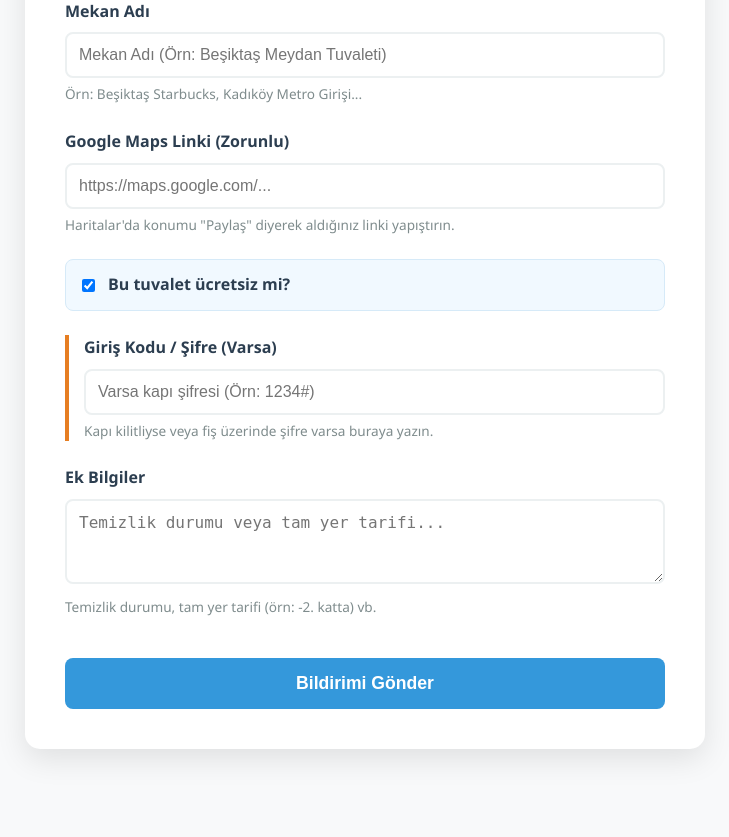
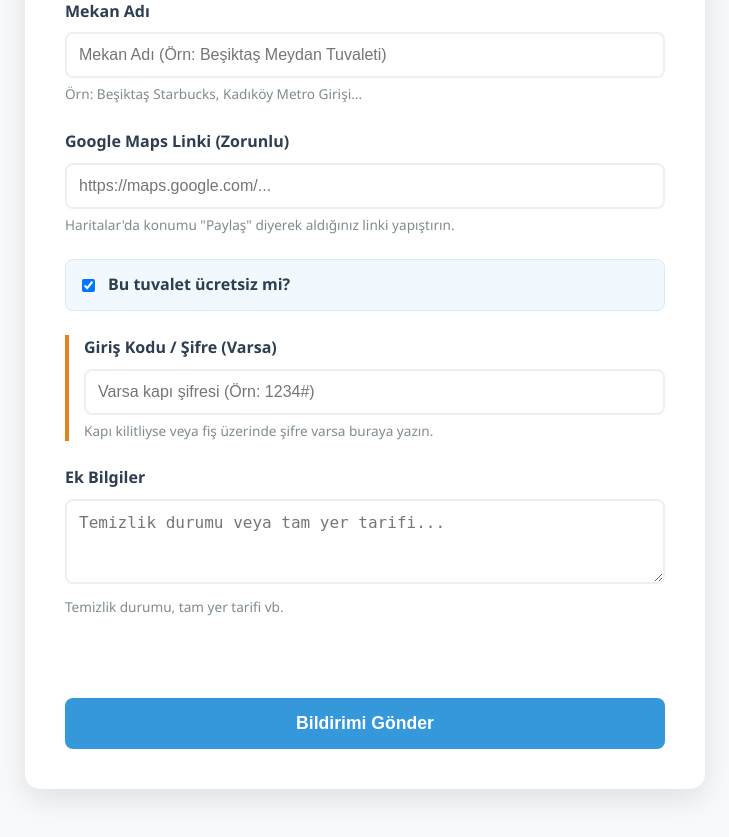
Before and after one commit to Bisbilge/freetoilets, a Django app: page /report/ in a window 1280 px wide. Shown: the part 194-1031 px from the top of the page, without its empty margins (275-1004 px from the left). Before the commit the page ends 953 px from the top, so only its background shows below. Run offline with Django 5.2, Linux system fonts and the light colour scheme; some libraries are stand-ins or nearby versions.

Commit message:
security: reCAPTCHA integration completed

```diff
--- a/requirements.txt
+++ b/requirements.txt
@@ -3,6 +3,7 @@ certifi==2026.1.4
 charset-normalizer==3.4.4
 dj-database-url==3.1.2
 Django==6.0.2
+django-recaptcha==4.1.0
 django-simple-history==3.11.0
 idna==3.11
 psycopg2-binary==2.9.11
--- a/toilets/forms.py
+++ b/toilets/forms.py
@@ -1,11 +1,16 @@
 from django import forms
 from .models import Toilet
+from captcha.fields import ReCaptchaField
+from captcha.widgets import ReCaptchaV2Checkbox
 
 class ToiletReportForm(forms.ModelForm):
+    # reCAPTCHA alanı modele bağlı olmayan özel bir alan olduğu için burada tanımlanır
+    captcha = ReCaptchaField(widget=ReCaptchaV2Checkbox())
+
     class Meta:
         model = Toilet
-        # 'price' ve 'code' alanlarını listeye dahil ettik
-        fields = ['name', 'maps_url', 'is_free', 'price', 'code', 'description']
+        # Formda görünecek alanların tam listesi
+        fields = ['name', 'maps_url', 'is_free', 'price', 'code', 'description', 'captcha']
 
         widgets = {
             'name': forms.TextInput(attrs={
--- a/toilets/templates/report.html
+++ b/toilets/templates/report.html
@@ -4,6 +4,7 @@
     <meta charset="UTF-8">
     <meta name="viewport" content="width=device-width, initial-scale=1.0">
     <title>Yeni Tuvalet Bildir | FreeToilet.org</title>
+    <script src="https://www.google.com/recaptcha/api.js" async defer></script>
     <style>
         body { font-family: 'Segoe UI', sans-serif; background-color: #f8f9fa; color: #2c3e50; line-height: 1.6; }
         .container { max-width: 600px; margin: 3rem auto; background: white; padding: 2.5rem; border-radius: 15px; box-shadow: 0 10px 30px rgba(0,0,0,0.1); }
@@ -29,7 +30,6 @@
             display: flex; align-items: center; gap: 10px; background: #f1f9ff; padding: 12px; border-radius: 8px; margin-bottom: 1.5rem; border: 1px solid #d6eaf8;
         }
 
-        /* Dinamik olarak açılan alanlar için vurgu */
         #price-section {
             display: none;
             border-left: 4px solid #3498db;
@@ -40,10 +40,19 @@
         }
 
         .code-section {
-            border-left: 4px solid #e67e22; /* Şifre alanı için turuncu vurgu */
+            border-left: 4px solid #e67e22;
             padding-left: 15px;
             margin-top: 1.5rem;
         }
+
+        .captcha-container {
+            margin: 2rem 0;
+            display: flex;
+            flex-direction: column;
+            align-items: center;
+        }
+
+        .error-list { color: #e74c3c; font-size: 0.85rem; list-style: none; padding: 0; margin-top: 5px; }
     </style>
 </head>
 <body>
@@ -84,7 +93,18 @@
             <div class="form-group">
                 <label for="id_description">Ek Bilgiler</label>
                 {{ form.description }}
-                <p class="help-text">Temizlik durumu, tam yer tarifi (örn: -2. katta) vb.</p>
+                <p class="help-text">Temizlik durumu, tam yer tarifi vb.</p>
+            </div>
+
+            <div class="captcha-container">
+                {{ form.captcha }}
+                {% if form.captcha.errors %}
+                    <ul class="error-list">
+                        {% for error in form.captcha.errors %}
+                            <li>{{ error }}</li>
+                        {% endfor %}
+                    </ul>
+                {% endif %}
             </div>
 
             <button type="submit" class="btn-submit">Bildirimi Gönder</button>
@@ -96,7 +116,6 @@
         const priceSection = document.querySelector('#price-section');
 
         function togglePrice() {
-            // Checkbox işaretli değilse (ücretliyse) fiyat alanını göster
             if (!isFreeCheckbox.checked) {
                 priceSection.style.display = 'block';
             } else {
```
